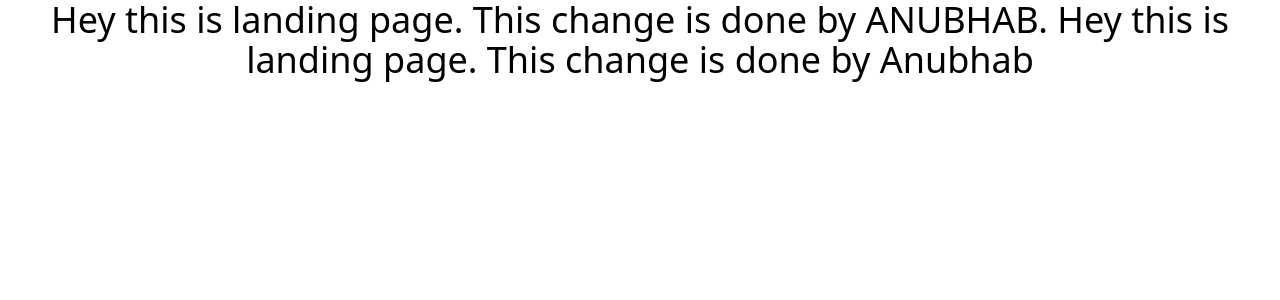
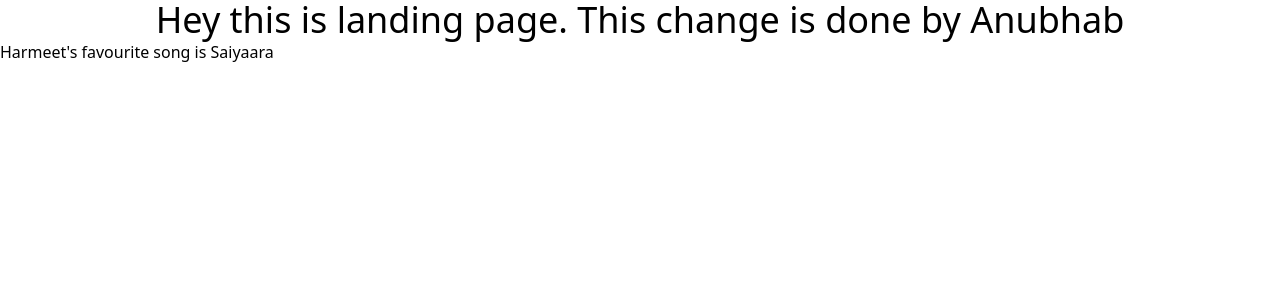
Before and after one commit to Harmeet03/ParkItUp, a React (Vite) app in the folder client/: page / in a window 1280 px wide. Shown: the top 300 px of the page. Built offline with nearby package versions, Linux system fonts and the light colour scheme.

Commit message:
Update App.jsx

```diff
--- a/client/src/App.jsx
+++ b/client/src/App.jsx
@@ -9,8 +9,10 @@ function App() {
   return (
     <>
       <div className="text-center text-4xl">
-        Hey this is landing page. This change is done by ANUBHAB.
         Hey this is landing page. This change is done by Anubhab
+      </div>
+      <div>
+        Harmeet's favourite song is Saiyaara
       </div>
     </>
   )
```
